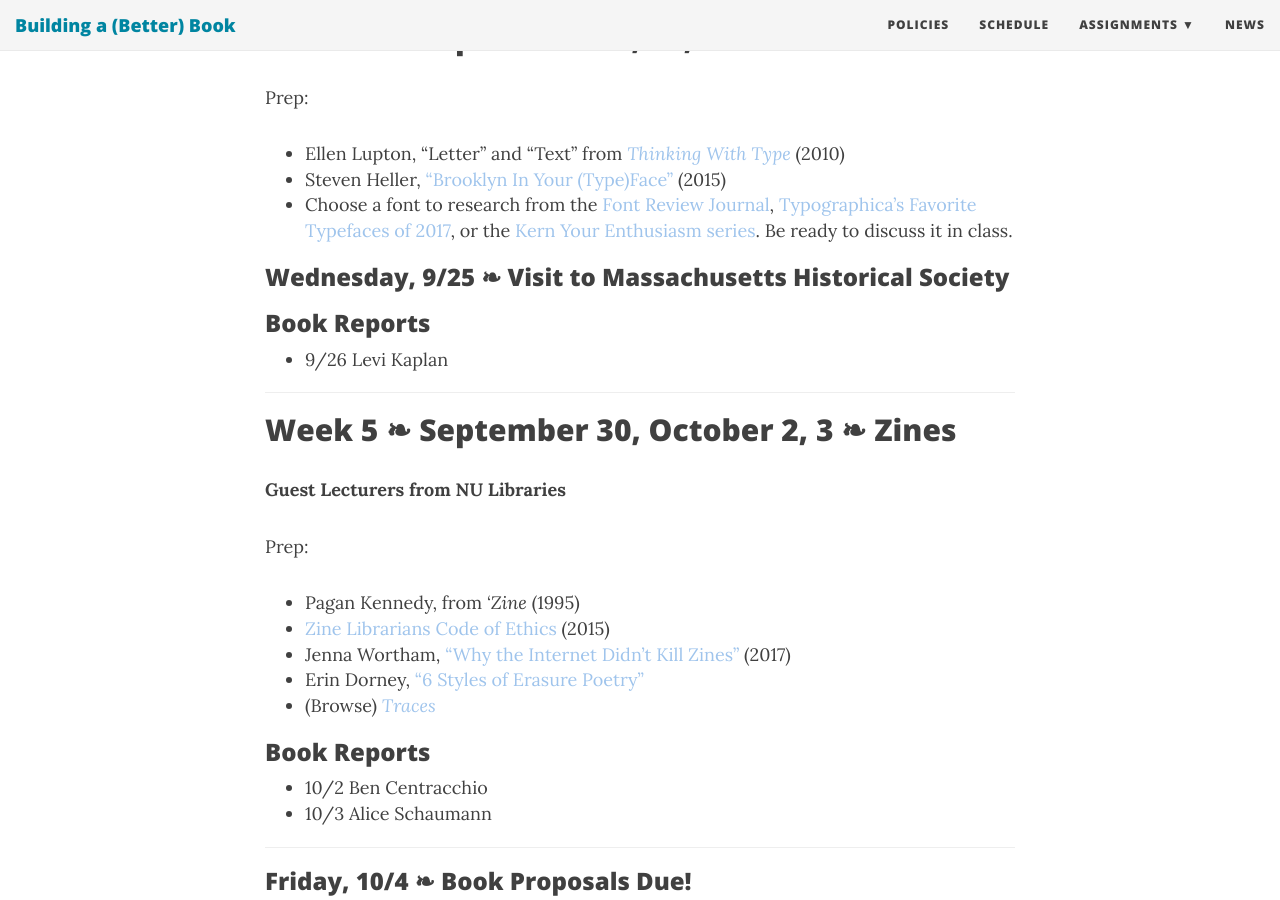
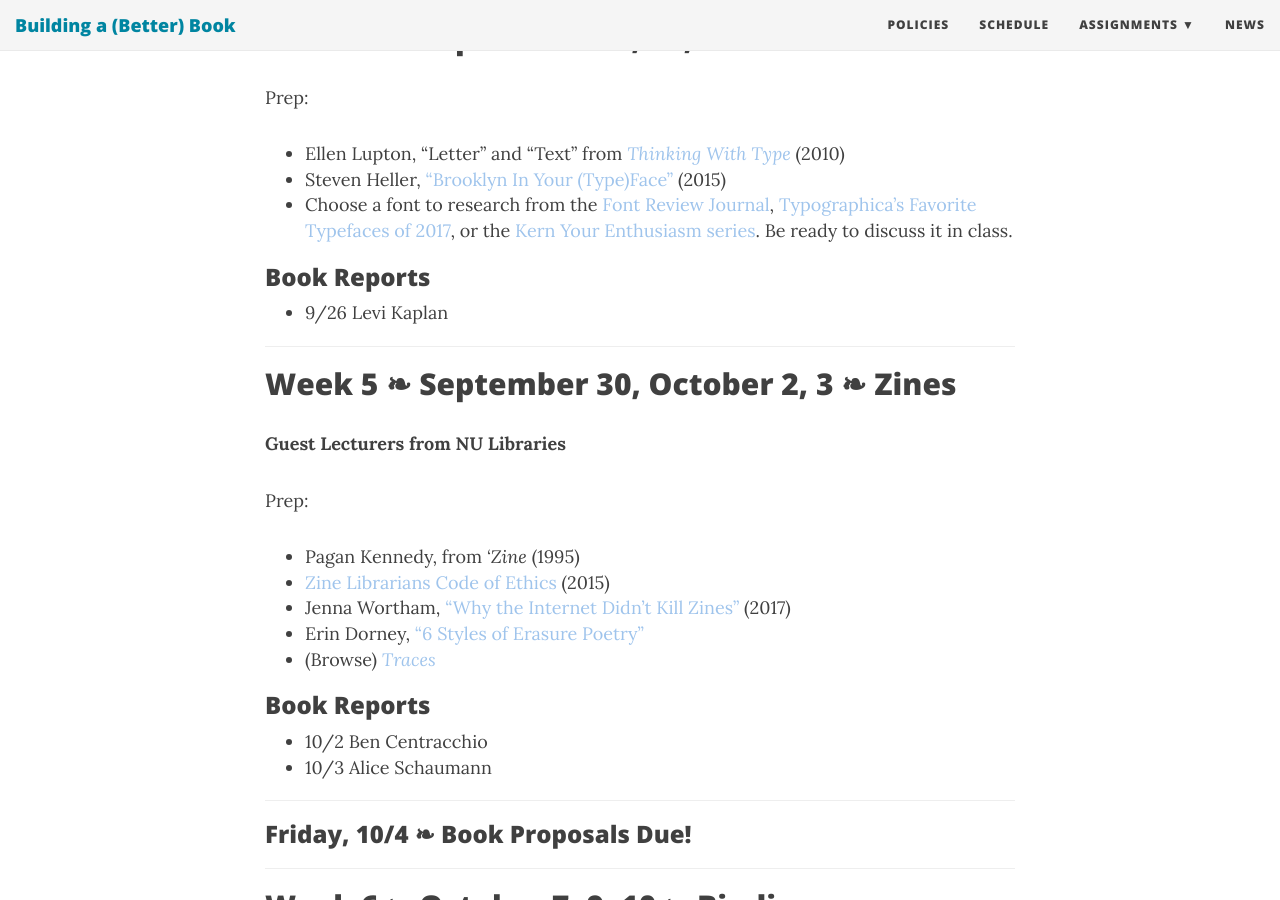
Before and after one commit to rccordell/f19bbb, a Jekyll site: the page built from schedule.md, in a window 1280 px wide and 900 px high, scrolled down 2468 px. Built offline with Jekyll 4.4.1, drawn with Linux system fonts in a browser that asks for light colours; nearby versions of some CDN libraries; some web fonts are replaced.

Commit message:
remove MHS visit

```diff
--- a/schedule.md
+++ b/schedule.md
@@ -72,8 +72,6 @@ Prep:
 + Ellen Lupton, "Letter" and "Text" from [*Thinking With Type*](https://northeastern.alma.exlibrisgroup.com/leganto/public/01NEU_INST/citation/9502618350001401?auth=SAML) (2010)
 + Steven Heller, ["Brooklyn In Your (Type)Face"](https://www.printmag.com/daily-heller/a-regional-typeface-from-brooklyn/) (2015)
 + Choose a font to research from the [Font Review Journal](http://fontreviewjournal.com/), [Typographica's Favorite Typefaces of 2017](https://typographica.org/features/our-favorite-typefaces-of-2017/), or the [Kern Your Enthusiasm series](http://hilobrow.com/tag/kern-enthusiasm/). Be ready to discuss it in class.
-
-### Wednesday, 9/25 &#10087; Visit to Massachusetts Historical Society
 
 ### Book Reports
 
```
